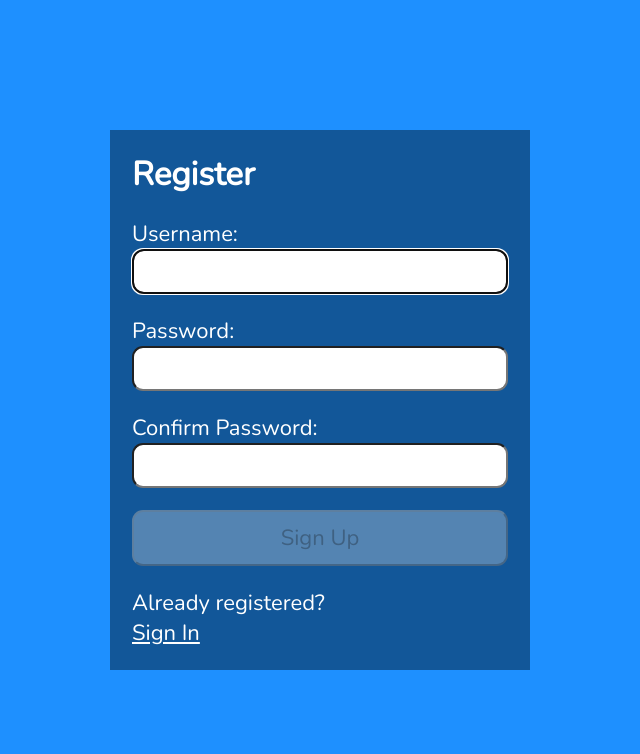
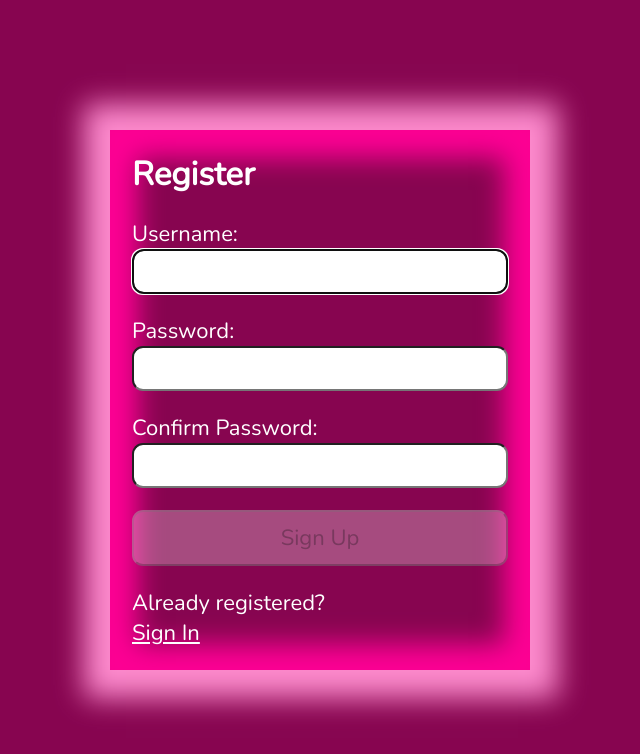
Before and after one commit to Milli-Mi/react-register-form, a React (Create React App) app: page / in a window 1280 px wide. Shown: the top 754 px of the page, without its empty margins (320-960 px from the left). Built offline with nearby package versions, Linux system fonts and the light colour scheme.

Commit message:
Update index.css

```diff
--- a/src/index.css
+++ b/src/index.css
@@ -14,7 +14,7 @@ html {
 
 body {
     min-height: 100vh;
-    background-color:  dodgerblue;
+    background-color:  rgba(133, 0, 77, 0.979);
 
 
 }
@@ -36,7 +36,10 @@ section {
     flex-direction: column;
     justify-content: flex-start;
     padding: 1rem;
-    background-color: rgba(0,0,0,0.4);
+    box-shadow: 1px 1px 27px 27px rgba(255, 141, 207, 0.979),
+    inset  1px 1px 27px 27px rgba(255, 0, 149, 0.979);
+    background-color: rgba(143, 140, 140, 0);
+    /* rgba(0,0,0,0.4); */
 }
 
 form {
@@ -45,6 +48,9 @@ form {
     justify-content: space-evenly;
     flex-grow: 1;
     padding-bottom: 1rem;
+
+
+
 }
 
 a, a:visited {
```
